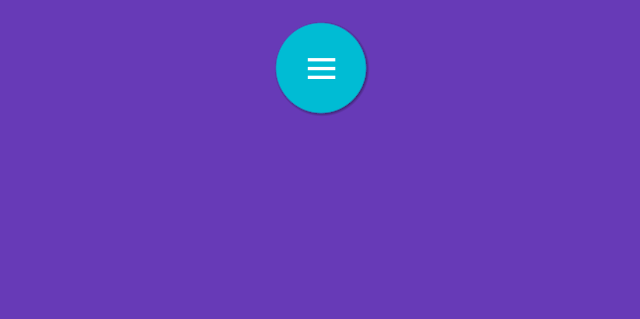
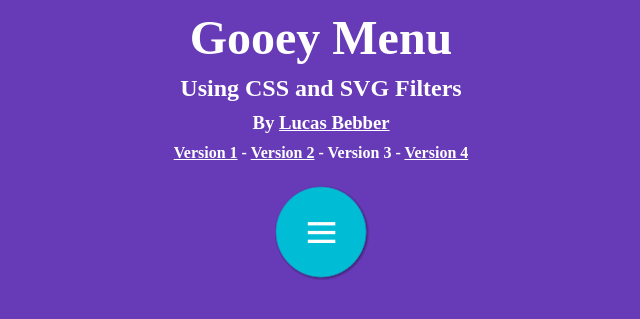
Before and after one commit to abdul-j/abdul-j.github.i, a Jekyll site: the page built from index.html, in a window 1280 px wide. Shown: the top 319 px of the page, without its empty margins (319-959 px from the left). Built offline with Jekyll 4.4.1, drawn with Linux system fonts in a browser that asks for light colours; nearby versions of some CDN libraries.

Commit message:
Update index.html

```diff
--- a/index.html
+++ b/index.html
@@ -2,6 +2,12 @@
 layout: index
 title: Abdul Jeter - Official Home Page
 ---
+
+<h1>Gooey Menu</h1>
+<h2>Using CSS and SVG Filters</h2>
+<h3>By <a href="https://codepen.io/lbebber">Lucas Bebber</a></h3>
+<h4><a href="https://codepen.io/lbebber/pen/LELBEo" target="_blank">Version 1</a> - <a href="https://codepen.io/lbebber/pen/RNgBPP" target="_blank">Version 2</a> - Version 3 - <a href="https://codepen.io/lbebber/pen/rawQKR" target="_blank">Version 4</a></h4>
+<link rel="stylesheet" href="//maxcdn.bootstrapcdn.com/font-awesome/4.3.0/css/font-awesome.min.css">
 
 <nav class="menu">
   <input type="checkbox" href="#" class="menu-open" name="menu-open" id="menu-open"/>
@@ -10,10 +16,12 @@ title: Abdul Jeter - Official Home Page
     <span class="hamburger hamburger-2"></span>
     <span class="hamburger hamburger-3"></span>
   </label>
-    <a href="#" class="menu-item" title="Home"> <i class="fa fa-heart"></i> </a>
-  <a href="#" class="menu-item"title="News"> <i class="fa fa-bar-chart"></i> </a>
-  <a href="#" class="menu-item" title="Contact"> <i class="fa fa-envelope"></i> </a>
-    <a href="#" class="menu-item" title="About"> <i class="fa fa-plus"></i> </a>
+
+  <a href="#" class="menu-item"> <i class="fa fa-bar-chart"></i> </a>
+  <a href="#" class="menu-item"> <i class="fa fa-plus"></i> </a>
+  <a href="#" class="menu-item"> <i class="fa fa-heart"></i> </a>
+  <a href="#" class="menu-item"> <i class="fa fa-envelope"></i> </a>
+
 
 </nav>
 
```
